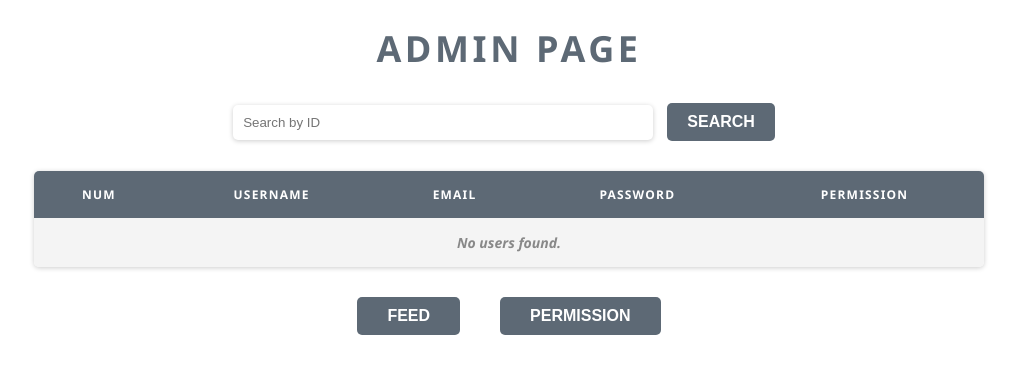
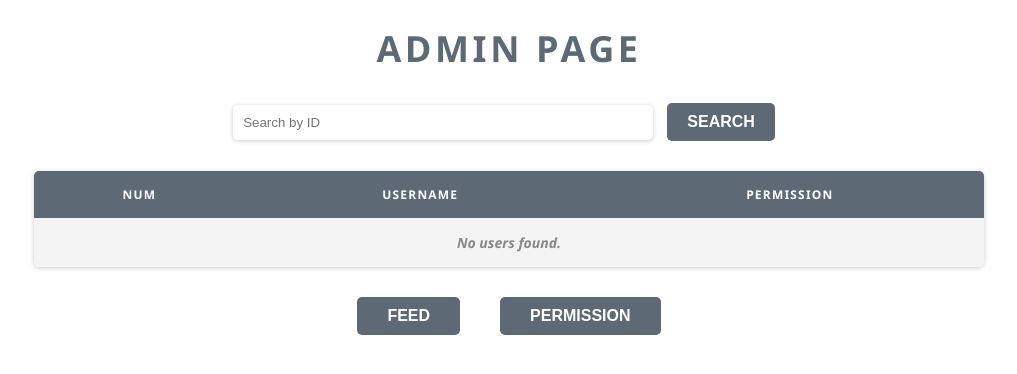
Before and after one commit to danielymw/django_chjinstagram, a Django app: template templates/user/adminpage.html in a window 1280 px wide. Shown: the top 374 px of the page, without its empty margins (131-1148 px from the left). Run offline with Django 3.2, Linux system fonts and the light colour scheme; the template is opened without the code that fills it, so the values that code supplies are empty.

Commit message:
adminpage 수정

```diff
--- a/templates/user/adminpage.html
+++ b/templates/user/adminpage.html
@@ -149,8 +149,8 @@
             <tr>
                 <th>Num</th>
                 <th>Username</th>
-                <th>Email</th>
-                <th>Password</th>
+<!--                <th>Email</th>-->
+<!--                <th>Password</th>-->
                 <th>Permission</th>
             </tr>
             </thead>
@@ -160,18 +160,18 @@
                     <tr style="background-color: #ffd967;">
                         <td>{{ user.id }}</td>
                         <td>{{ user.nickname }}</td>
-                        <td>{{ user.email }}</td>
-                        <td>************</td>
+<!--                        <td>{{ user.email }}</td>-->
+<!--                        <td>************</td>-->
                         <td {% if user.permission == 3 %}class="permission" {% endif %}>{{ user.permission }}</td>
                     </tr>
                 {% else %}
                     <tr>
                         <td>{{ user.id }}</td>
                         <td>{{ user.nickname }}</td>
-                        <td>
-                            {% with masked_email=user.email|slice:"5:" %}*****{{ masked_email }}{% endwith %}
-                        </td>
-                        <td>************</td>
+<!--                        <td>-->
+<!--                            {% with masked_email=user.email|slice:"5:" %}*****{{ masked_email }}{% endwith %}-->
+<!--                        </td>-->
+<!--                        <td>************</td>-->
                         <td {% if user.permission == 3 %}class="permission" {% endif %}>{{ user.permission }}</td>
 
                     </tr>
```
